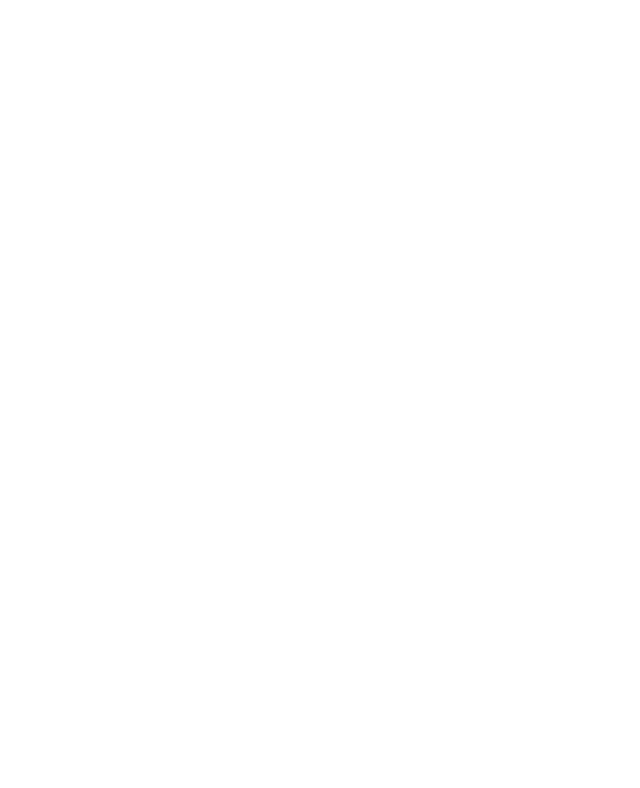
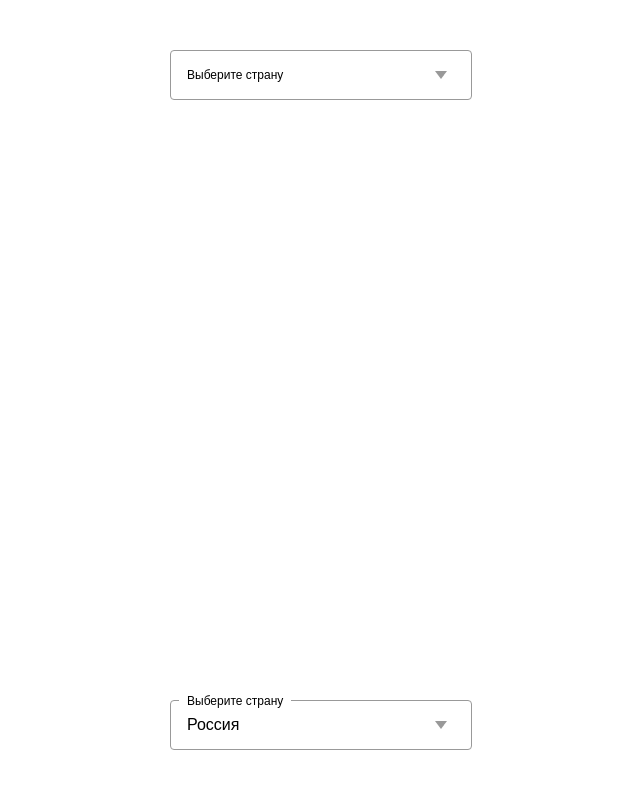
Before and after one commit to borovin/iq-select-demo, a website: page index.html in a window 1280 px wide. Shown: the whole page, without its empty margins (319-959 px from the left). Drawn offline with Linux system fonts and the light colour scheme; the site is published under a folder, as on GitHub Pages, so addresses that start at the root find nothing.

Commit message:
update to relative url

```diff
--- a/index.html
+++ b/index.html
@@ -32,6 +32,6 @@
     }
 </style>
 <div id="example"></div>
-<script src="/build/index.js"></script>
+<script src="build/index.js"></script>
 </body>
 </html>
```
